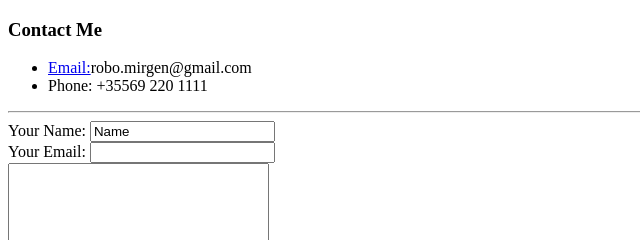
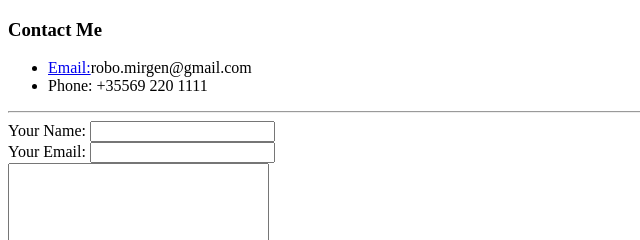
Before and after one commit to Seromind/CV, a plain HTML site: page contactme.html in a window 1280 px wide. Shown: the top 240 px of the page, 0-640 px from the left. Drawn offline with Linux system fonts and the light colour scheme.

Commit message:
Update contactme.html

```diff
--- a/contactme.html
+++ b/contactme.html
@@ -17,7 +17,7 @@
 <hr>
 <form action="mailto:robo.mirgen@gmail.com" method="post" enctype="text/plain"</form>
 <label> Your Name:</label>
-<input type="text" name="YourName" value="Name"><br>
+<input type="text" name="YourName"><br>
 <label>Your Email:</label>
 <input type="email" name="YourEmail"><br>
 <textarea name="YourMessage" id="" cols="30" rows="10"></textarea><br>
```
